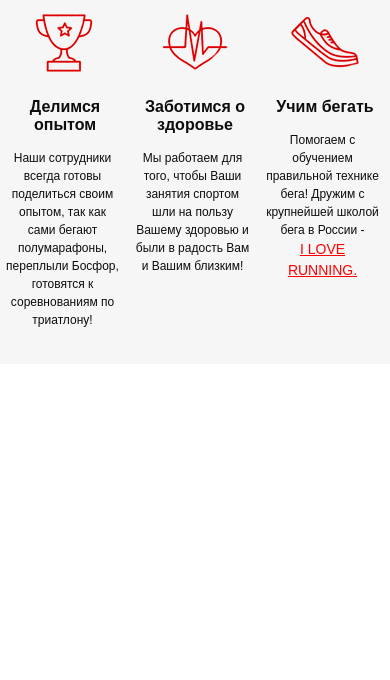
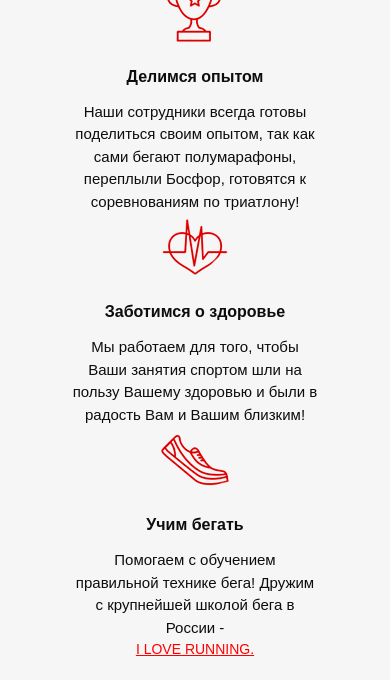
Before and after one commit to DarkSidr/puls, a website: page src/index.html in a window 390 px wide. Shown: the part 515-1195 px from the top of the page. Before the commit the page ends 879 px from the top, so only its background shows below. Drawn offline with Linux system fonts and the light colour scheme.

Commit message:
add adap two block

```diff
--- a/src/sass/base/_media.scss
+++ b/src/sass/base/_media.scss
@@ -161,7 +161,21 @@
 				margin-bottom: 10px;
 			}
 		}
-
 	}
-
+	.edge {
+		padding: 20px 0 20px 0;
+		&__wrapper {
+			margin-top: 15px;
+			flex-direction: column;
+			align-items: center;
+		}
+		&__descr {
+			margin-right: 0;
+			font-size: 15px;
+		}
+	}
+	.title {
+		font-size: 25px;
+		line-height: 25px;
+	}
 }
```
Also changed, not shown: src/css/style.min.css.
